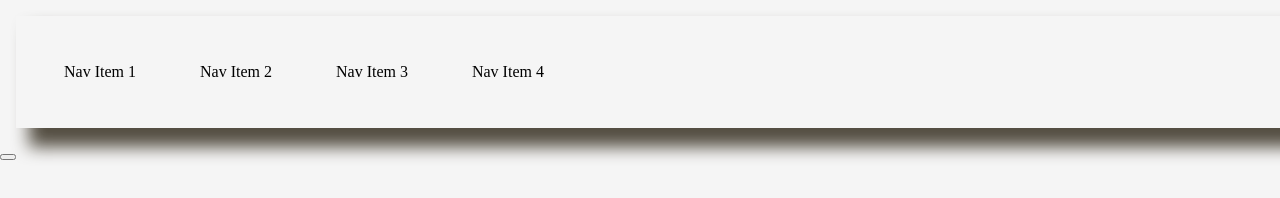
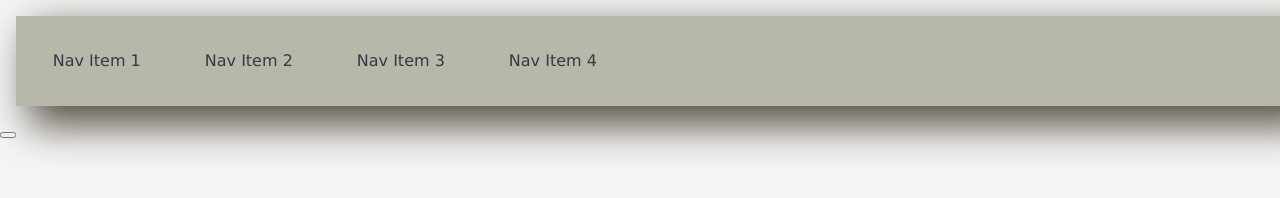
Before and after one commit to briant3275/wireframe-exercise, a plain HTML site: page index.html in a window 1280 px wide. Drawn offline with Linux system fonts and the light colour scheme.

Commit message:
more play

```diff
--- a/style.css
+++ b/style.css
@@ -6,8 +6,11 @@ header{
 }
 
 nav {
-    background-color: 1rem #b8b8aa;
-    box-shadow: 1rem 1rem 1rem .2rem #534d41;
+    font-family: Verdana, Tahoma, sans-serif;
+    font-weight: 500;
+    color: #363845;
+    background-color: #b8b8aa;
+    box-shadow: 1rem 1rem 2.5rem .2rem #534d41;
     width: 100%;
     height: 8%;
     margin: 1rem;
@@ -15,16 +18,19 @@ nav {
 }
 
 ul {
-    background-color: 1rem #b8b8aa;
+    color: 1rem #b8b8aa;
     display: inline-flex;
     list-style-type: none;
-    margin: 1rem;
-    padding: 0;
+    margin: .2rem;
+    padding: .1rem;
+
+
 }
 
 li {
     padding: 2rem;
     position: relative;
+
 }
 
 body {
```
